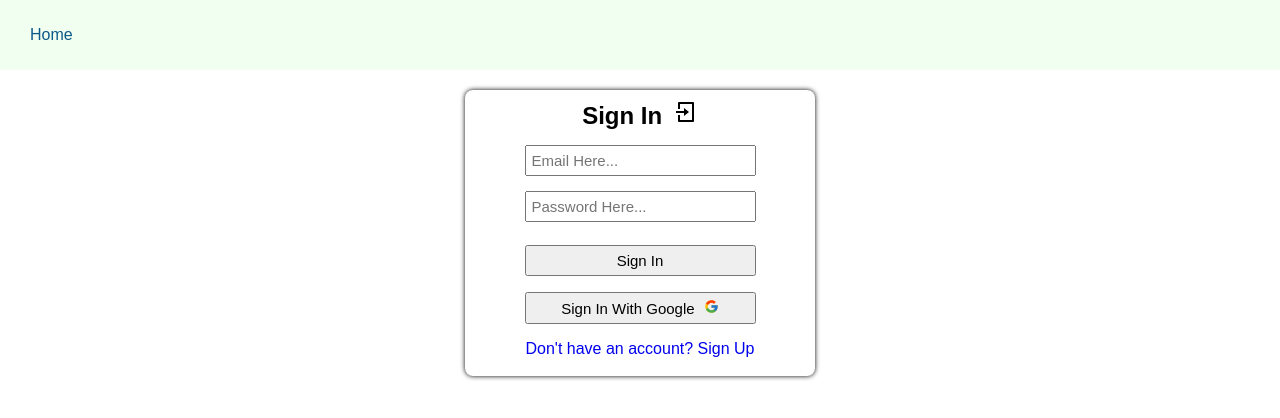
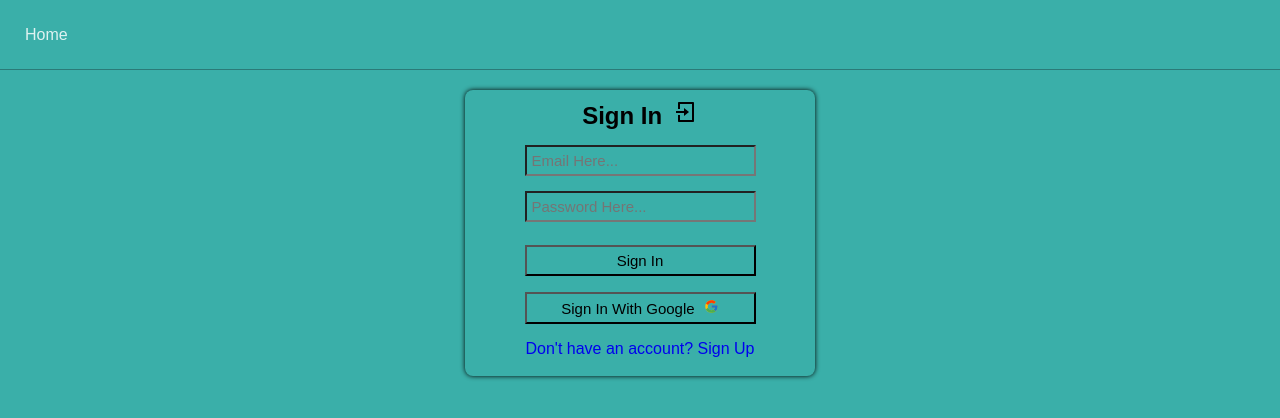
Before and after one commit to MoABJS/social-media-project, a React (Vite) app: page /sign-in in a window 1280 px wide. Shown: the top 418 px of the page. Built offline with nearby package versions, Linux system fonts and the light colour scheme; no server answers.

Commit message:
Added sign-up, log-in and log-out functionalities using firebase

```diff
--- a/package.json
+++ b/package.json
@@ -14,6 +14,7 @@
     "firebase": "^10.13.1",
     "react": "^18.3.1",
     "react-dom": "^18.3.1",
+    "react-firebase-hooks": "^5.1.1",
     "react-hook-form": "^7.53.0",
     "react-icons": "^5.3.0",
     "react-router-dom": "^6.26.1",
--- a/src/App.css
+++ b/src/App.css
@@ -1,9 +1,18 @@
+:root {
+  --theblack: #17252a;
+  --themainbackground: #3aafa9;
+  --thebackgrnddeep: #2b7a7b;
+  --thedarkwhite: #def2f1;
+  --thewhite: #feffff;
+}
+
 *,
 body {
   margin: 0;
   padding: 0;
   box-sizing: border-box;
-  font-family: Arial, Helvetica, sans-serif
+  font-family: Arial, Helvetica, sans-serif;
+  background-color: var(--themainbackground);
 }
 
 body {
@@ -24,18 +33,40 @@ a {
   height: 70px;
   align-items: center;
   justify-content: space-between;
-  margin: 0px 0px;
-  background-color: honeydew;
+  color: #def2f1;
+  border-bottom: 1px solid #2b7a78;
+}
+
+.nav-bar .profile {
+  display: flex;
+  flex-direction: row;
+  justify-content: space-around;
+  align-items: center;
+
+}
+
+.profile * {
+  margin: 0 10px ;
+}
+
+.nav-bar img {
+  /* background-color: black; */
+  border-radius: 50%;
 }
 
 .links a, .home a {
-    margin: 0 30px;
+    margin-left: 25px;
     text-decoration: none;
-    color: rgb(13, 89, 137);
+    color: #def2f1;
 }
+
 
 .nav-bar button {
   padding: 5px;
+  margin-left: 25px;
+  background-color: #17252a ;
+  color: #def2f1;
+  border-radius: 10px;
 }
 
 .home {
--- a/src/components/Navbar.tsx
+++ b/src/components/Navbar.tsx
@@ -1,13 +1,40 @@
 import { Link } from "react-router-dom";
-import "../App.css"
+import { useAuthState } from "react-firebase-hooks/auth";
+import { auth } from "../config/firebase";
+import { signOut } from "firebase/auth";
+import { CgProfile } from "react-icons/cg";
+import "../App.css";
 
 const Navbar = () => {
+  const [user] = useAuthState(auth);
+
+  const LogOut = async () => {
+    signOut(auth);
+    alert("User signed Out");
+  };
+
   return (
     <div className="nav-bar">
-      <div className="links">
-        <Link to="/">Home</Link>
-      </div>
-      {/* <button>Sign Out</button> */}
+      {user ? (
+        <>
+          <div className="links">
+            <Link to="/">Home</Link>
+            <Link to="/">Create Post</Link>
+            <button onClick={LogOut}>Log Out</button>
+          </div>
+          <div className="profile">
+          <p>{user?.email}</p>
+          { (user.photoURL) == null ? <img src={user.photoURL || ''} width="60" height="60"/> :
+          <CgProfile style={{width: "60", height: "60"}}/>}
+          </div>
+        </>
+      ) : (
+        <>
+          <div className="links">
+            <Link to="/">Home</Link>
+          </div>
+        </>
+      )}
     </div>
   );
 };
--- a/src/screens/Home.tsx
+++ b/src/screens/Home.tsx
@@ -1,14 +1,20 @@
 import { Link } from "react-router-dom";
+import { auth } from "../config/firebase"
+import { useAuthState } from "react-firebase-hooks/auth"
 
 const Home = () => {
+
+    const [user] = useAuthState(auth);
+
     return (
         <div className="home">
-            <h1>Welcome to dev Basit's Planet</h1>
+            { user? <h1>Welcome {user.email}</h1> : <><h1>Welcome to dev Basit's Planet</h1>
             <h3>Already have an Account?</h3>
             <Link to="/sign-in"><button>Sign In Here</button></Link>
             <Link to="/sign-up">
             <h3>Click here to create an account...</h3>
-            </Link>
+            </Link></>  }
+
         </div>
      );
 }
--- a/src/screens/SignIn.tsx
+++ b/src/screens/SignIn.tsx
@@ -1,8 +1,10 @@
 import { FcGoogle } from "react-icons/fc";
 import { RiLoginBoxLine } from "react-icons/ri";
-import { Link } from "react-router-dom";
+import { Link, useNavigate } from "react-router-dom";
 import { useForm } from "react-hook-form";
 import { yupResolver } from "@hookform/resolvers/yup";
+import { signInWithEmailAndPassword, signInWithPopup } from "firebase/auth"
+import { auth, GoogleProvider } from "../config/firebase"
 import * as yup from "yup";
 
 type FormData = {
@@ -24,9 +26,25 @@ const SignIn = () => {
     resolver: yupResolver(schema),
   });
 
-  const handleFormSubmission = (data: FormData) => {
-    console.log(data);
+  const navigate = useNavigate();
+
+  const handleFormSubmission = async (data: FormData) => {
+    const { email, password } = data;
+    try {
+     const user =  await signInWithEmailAndPassword(auth, email, password);
+          navigate("/");
+        }
+    catch (err) {
+      console.error(err);
+    }
   };
+
+
+  const signInWithGoogle = async () => {
+    const result = await signInWithPopup(auth, GoogleProvider);
+    console.log(result)
+    navigate("/");
+  }
 
   return (
     <div className="sign-in">
@@ -48,7 +66,7 @@ const SignIn = () => {
         {errors && <p>{errors.password?.message}</p>}
         <button>Sign In</button>
       </form>
-      <button className="signInWithGoogleBtn">
+      <button className="signInWithGoogleBtn" onClick={signInWithGoogle}>
         Sign In With Google <FcGoogle style={{ marginLeft: "5px" }} />
       </button>
 
--- a/src/screens/SignUp.tsx
+++ b/src/screens/SignUp.tsx
@@ -1,43 +1,64 @@
-import { Link } from "react-router-dom";
-import { useForm } from "react-hook-form"
-import { yupResolver } from "@hookform/resolvers/yup"
-import * as yup from "yup"
+import { Link, useNavigate } from "react-router-dom";
+import { useForm } from "react-hook-form";
+import { yupResolver } from "@hookform/resolvers/yup";
+import * as yup from "yup";
+import { createUserWithEmailAndPassword } from "firebase/auth";
+import { auth } from "../config/firebase";
 
 type FormData = {
-  email: string
-  password: string
-}
+  email: string;
+  password: string;
+};
 
-const schema = yup.object({
+const schema = yup.object().shape({
   email: yup.string().email().required("Email is required"),
-  password: yup.string().min(5).max(20).required("Password is required")
-})
+  password: yup.string().min(5).max(20).required("Password is required"),
+});
 
 const SignUp = () => {
-
-  const { register, handleSubmit, formState: {errors} } = useForm<FormData>({
-    resolver: yupResolver(schema)
+  const {
+    register,
+    handleSubmit,
+    formState: { errors },
+  } = useForm<FormData>({
+    resolver: yupResolver(schema),
   });
 
+  const navigate = useNavigate();
 
-
-  const handleFormSubmission = (data: FormData) => {
-console.log(data);
-  }
-
-
+  const handleFormSubmission = async (data: FormData) => {
+    const { email, password } = data;
+    try {
+     const user =  await createUserWithEmailAndPassword(auth, email, password);
+          console.log(user);
+          navigate("/");
+        }
+    catch (err) {
+      console.error(err);
+    }
+  };
 
   return (
     <div className="sign-up">
       <h2>Sign Up</h2>
       <form onSubmit={handleSubmit(handleFormSubmission)}>
-        <input type="email" placeholder="Email Here..." {...register("email")}/>
-        {errors && <p style={{color: "red"}}>{errors.email?.message}</p>}
-        <input type="password" placeholder="Password Here..." {...register("password")}/>
-        {errors && <p style={{color: "red"}}>{errors.password?.message}</p>}
+        <input
+          type="email"
+          placeholder="Email Here..."
+          {...register("email")}
+        />
+        {errors && <p style={{ color: "red" }}>{errors.email?.message}</p>}
+        <input
+          type="password"
+          placeholder="Password Here..."
+          {...register("password")}
+        />
+        {errors && <p style={{ color: "red" }}>{errors.password?.message}</p>}
         <button>Sign Up</button>
       </form>
-      <Link to="/sign-in"><h4>Sign In</h4></Link>
+      <Link to="/sign-in">
+        <h4>Sign In</h4>
+      </Link>
     </div>
   );
 };
```
Also changed, not shown: 1 other file (tests, documents, lock files or other folders).
